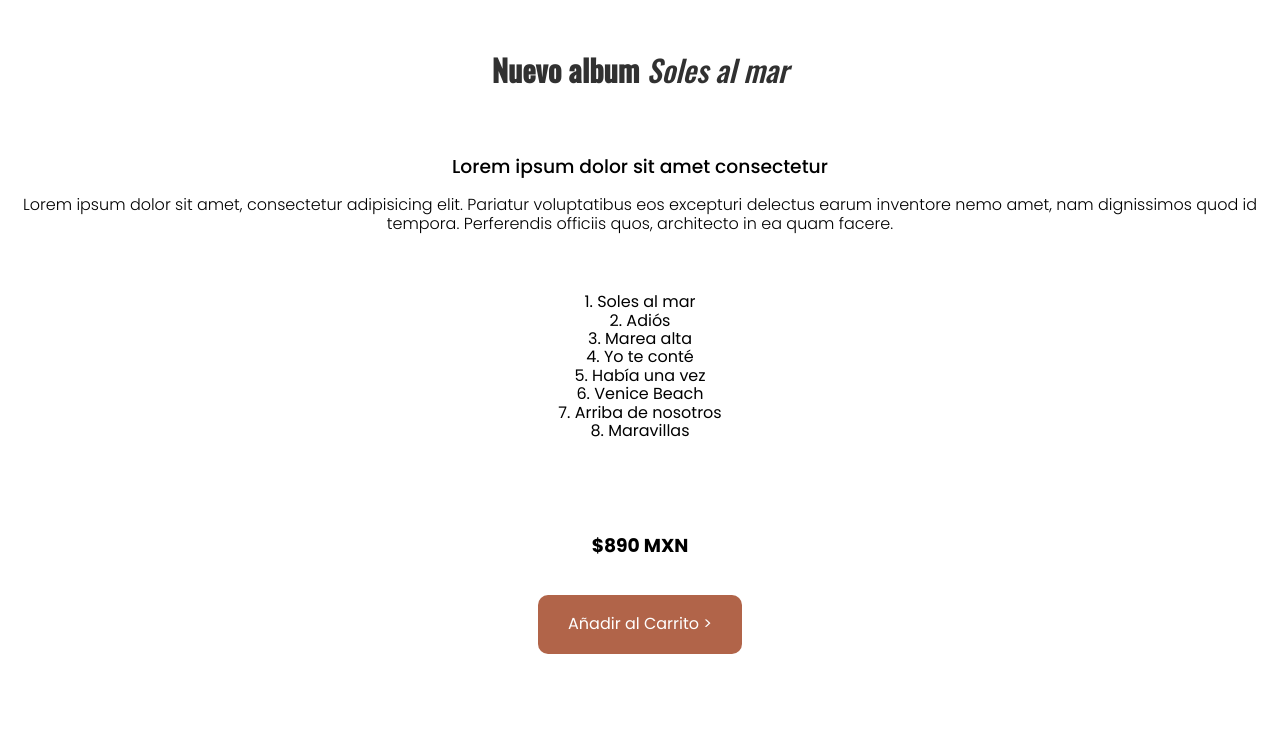
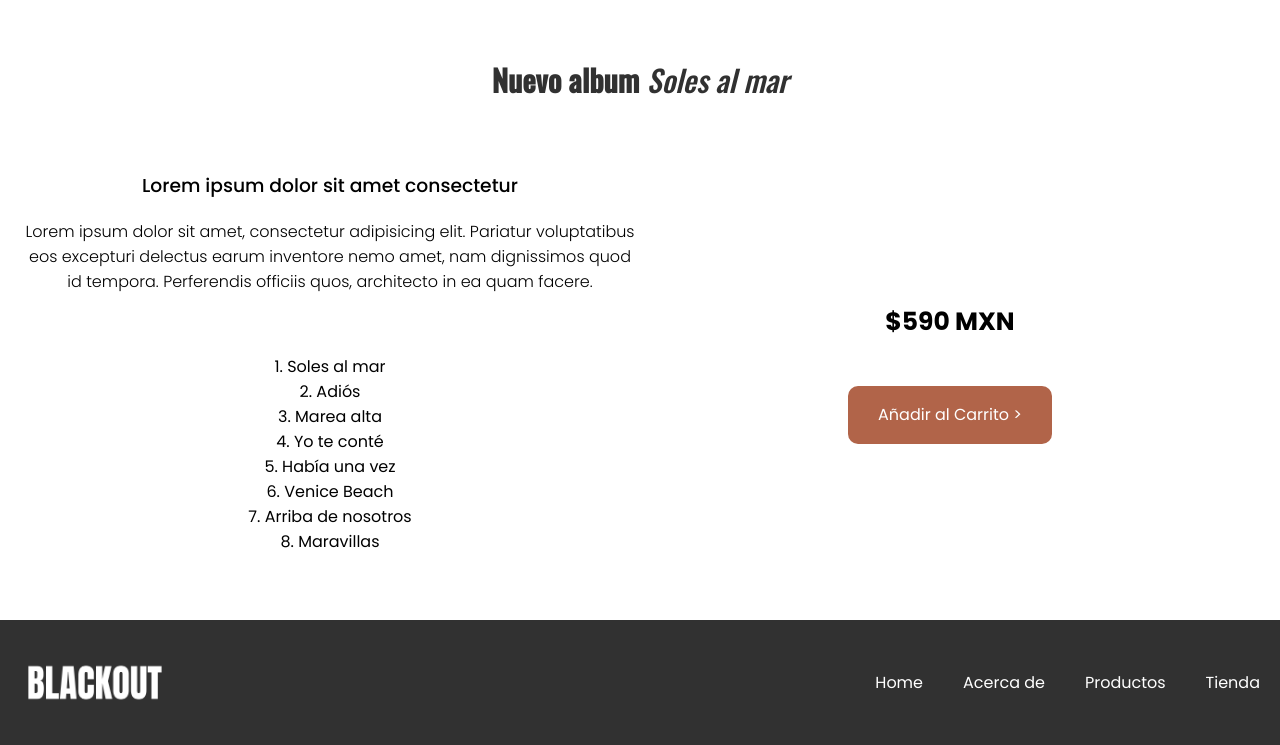
Before and after one commit to clau1805/blackout, a website: page nuevoalbum.html in a window 1280 px wide. Shown: the part 488-1233 px from the top of the page. Before the commit the page ends 1142 px from the top, so only its background shows below. Drawn offline with nearby package versions, Linux system fonts and the light colour scheme.

Commit message:
agregue precio y footer en nuevoalbum

```diff
--- a/nuevoalbum.html
+++ b/nuevoalbum.html
@@ -92,13 +92,39 @@
                     </ul>
                 </div>
                 <div class="informacion__precio">
-                    <h3>$890 MXN</h3>
+                    <h3>$590 MXN</h3>
                     <button class="disco__button"><a href="#">Añadir al Carrito > </a></button>
                 </div>
             </div>
         </div>
 
     </main>
+
+    <footer class="footer">
+        <div class="footer__grid">
+            <!--Logo-->
+            <div>
+                <img src="./src/img/logo_blackout_blanco.png" alt="logo Blackout" class="footer__logo">
+            </div>
+            <!--Logo-->
+
+
+            <div>
+
+                <nav>
+                    <ul class="footer__ul">
+                        <li><a href="index.html">Home</a></li>
+                        <li><a href="acercade.html">Acerca de</a></li>
+                        <li><a href="productos.html">Productos</a></li>
+                        <li><a href="tienda.html">Tienda</a></li>
+                    </ul>
+                </nav>
+            </div>
+            <!--Nav-->
+            <!--Nav-->
+
+        </div>
+    </footer>
 
 
 
--- a/src/scss/album/_album.scss
+++ b/src/scss/album/_album.scss
@@ -82,13 +82,19 @@
 
 .informacion {
     padding: 0 2rem;
-    margin-top: 5rem;
+    margin: 5rem 0;
 
 
     &__grid {
         display: grid;
         justify-content: center;
         justify-items: center;
+
+
+        @include m.tablet {
+            grid-template-columns: repeat(2, 1fr);
+            align-items: center;
+        }
 
     }
 
@@ -107,8 +113,13 @@
         margin-top: 2rem;
 
 
+
         @include m.tablet {
-            margin-top: 6rem;
+            margin-top: 0;
+
+            h3 {
+                font-size: 2.5rem;
+            }
         }
     }
 
--- a/src/scss/base/_normalize.scss
+++ b/src/scss/base/_normalize.scss
@@ -9,7 +9,7 @@
  */
 
 html {
-  line-height: 1.15;
+
   /* 1 */
   -webkit-text-size-adjust: 100%;
   /* 2 */
```
Also changed, not shown: index.html (+1 -1 lines), build/css/app.css, css/app.css, 2 other files.
